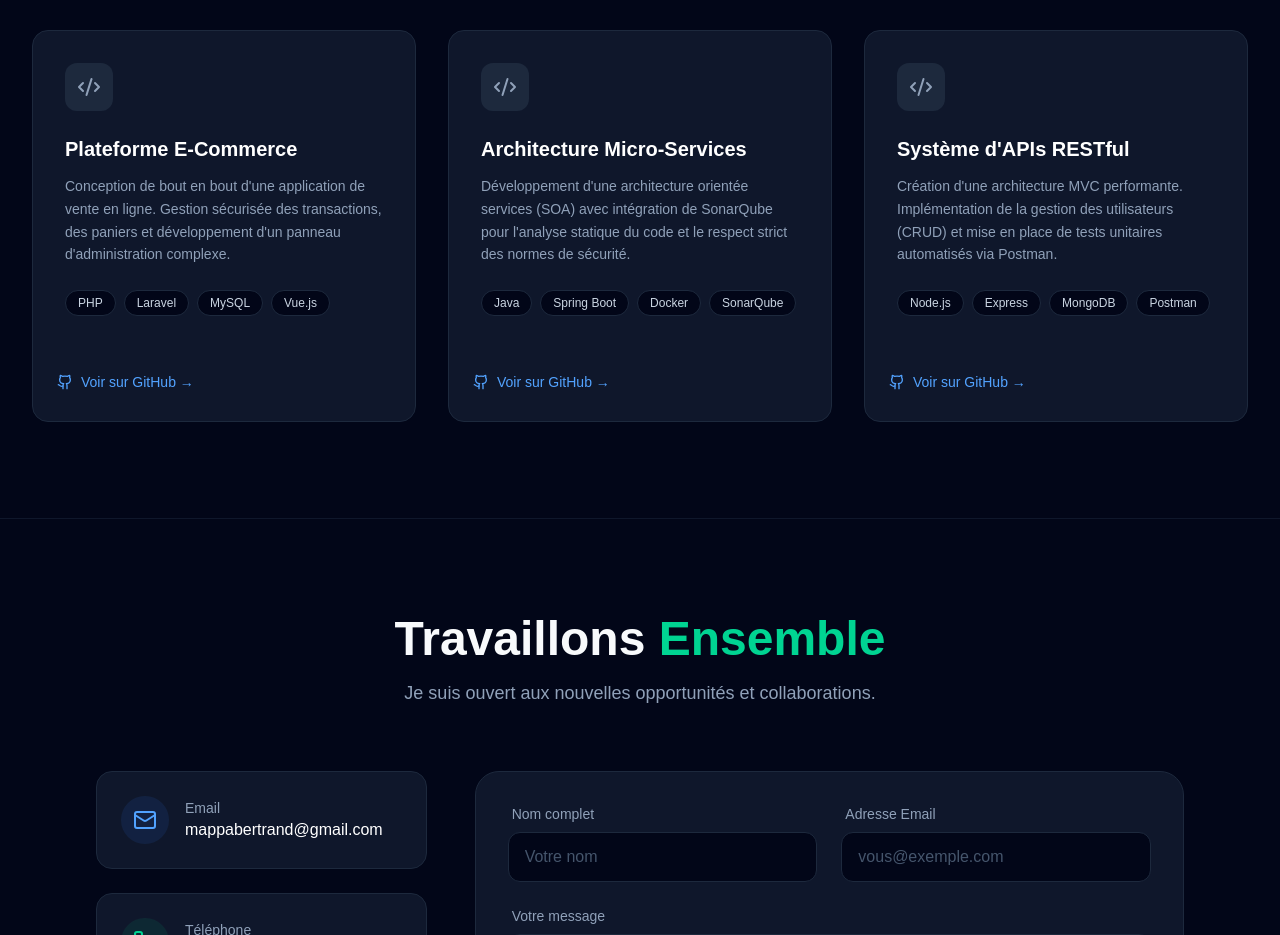
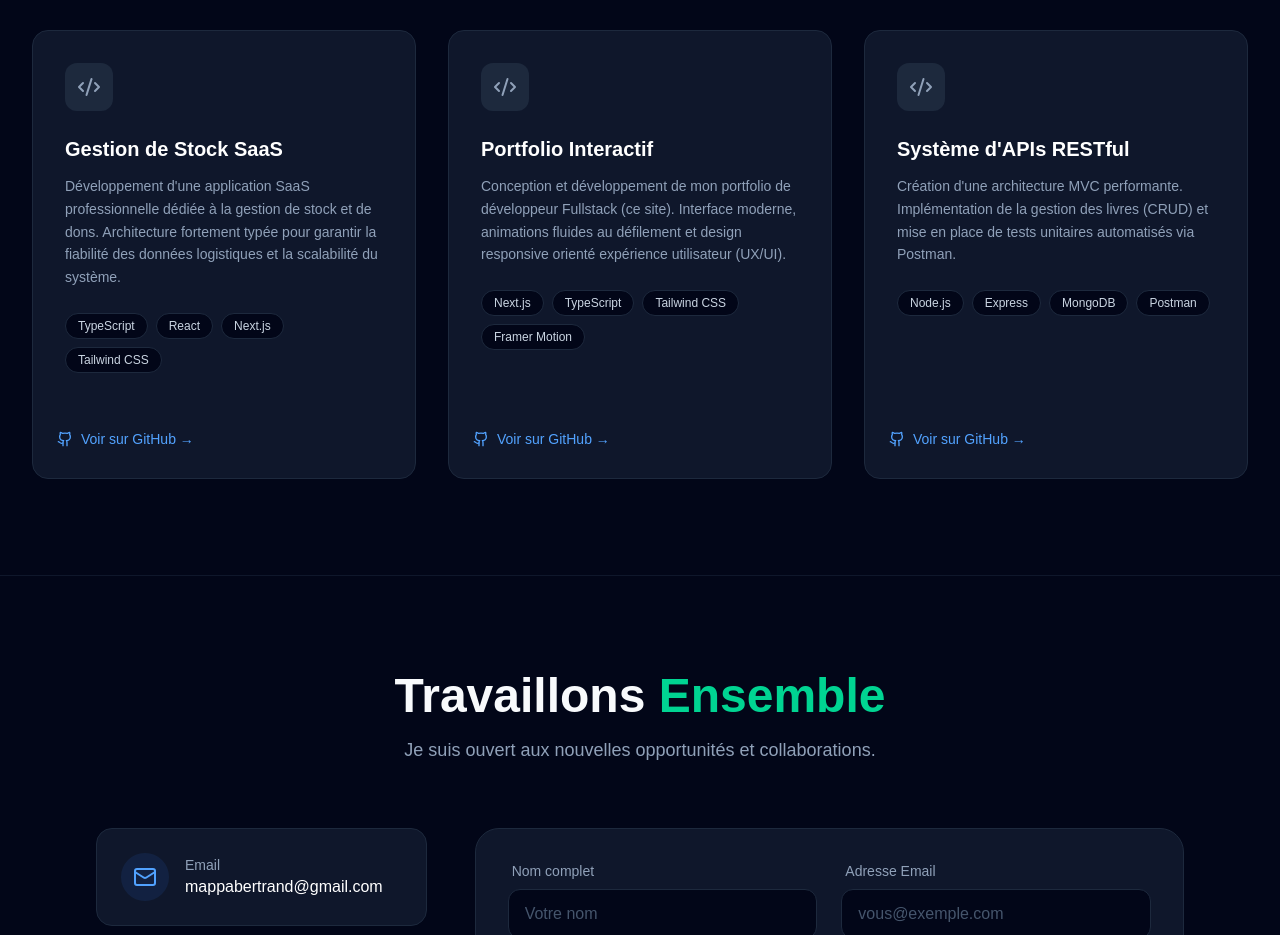
Before and after one commit to bmappa1342/portfolio-bmappa, a Next.js app: page / in a window 1280 px wide. Shown: the part 2500-3435 px from the top of the page. Built offline with nearby package versions, Linux system fonts and the light colour scheme.

Commit message:
amelioration

```diff
--- a/app/page.tsx
+++ b/app/page.tsx
@@ -26,29 +26,29 @@ const LinkedinIcon = ({ size = 20 }: { size?: number }) => (
 
 // --- DONNÉES DU CV ---
 const PROJECTS = [
-  {
-    id: 1,
-    title: "Plateforme E-Commerce",
-    description: "Conception de bout en bout d'une application de vente en ligne. Gestion sécurisée des transactions, des paniers et développement d'un panneau d'administration complexe.",
-    tech: ["PHP", "Laravel", "MySQL", "Vue.js"],
+{
+    id: 4,
+    title: "Gestion de Stock SaaS",
+    description: "Développement d'une application SaaS professionnelle dédiée à la gestion de stock et de dons. Architecture fortement typée pour garantir la fiabilité des données logistiques et la scalabilité du système.",
+    tech: ["TypeScript", "React", "Next.js", "Tailwind CSS"],
     link: "#",
-    github: "#"
+    github: "https://github.com/bmappa1342/Gestion-stock-don"
   },
   {
-    id: 2,
-    title: "Architecture Micro-Services",
-    description: "Développement d'une architecture orientée services (SOA) avec intégration de SonarQube pour l'analyse statique du code et le respect strict des normes de sécurité.",
-    tech: ["Java", "Spring Boot", "Docker", "SonarQube"],
+    id: 5,
+    title: "Portfolio Interactif",
+    description: "Conception et développement de mon portfolio de développeur Fullstack (ce site). Interface moderne, animations fluides au défilement et design responsive orienté expérience utilisateur (UX/UI).",
+    tech: ["Next.js", "TypeScript", "Tailwind CSS", "Framer Motion"],
     link: "#",
-    github: "#"
+    github: "https://github.com/bmappa1342/portfolio-bmappa"
   },
   {
     id: 3,
     title: "Système d'APIs RESTful",
-    description: "Création d'une architecture MVC performante. Implémentation de la gestion des utilisateurs (CRUD) et mise en place de tests unitaires automatisés via Postman.",
+    description: "Création d'une architecture MVC performante. Implémentation de la gestion des livres (CRUD) et mise en place de tests unitaires automatisés via Postman.",
     tech: ["Node.js", "Express", "MongoDB", "Postman"],
     link: "#",
-    github: "#"
+    github: "https://github.com/bmappa1342/CrudNodejsVuejs"
   }
 ];
 
```
